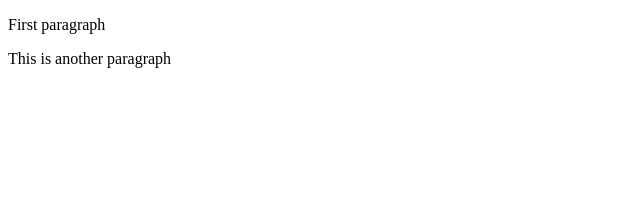
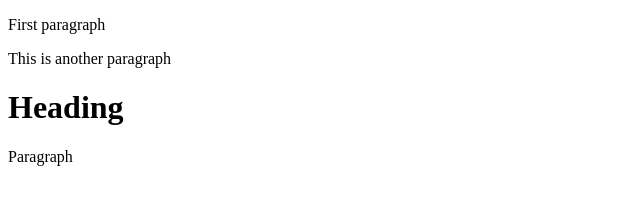
Before and after one commit to tnenechi/learning-git, a plain HTML site: page index.html in a window 1280 px wide. Shown: the whole page, without its empty margins (0-640 px from the left). Drawn offline with Linux system fonts and the light colour scheme.

Commit message:
Update index.html

```diff
--- a/index.html
+++ b/index.html
@@ -10,5 +10,7 @@
     <p>First paragraph</p>
 
     <p>This is another paragraph</p>
+    <h1>Heading</h1>
+    <p>Paragraph</p>
   </body>
 </html>
```
